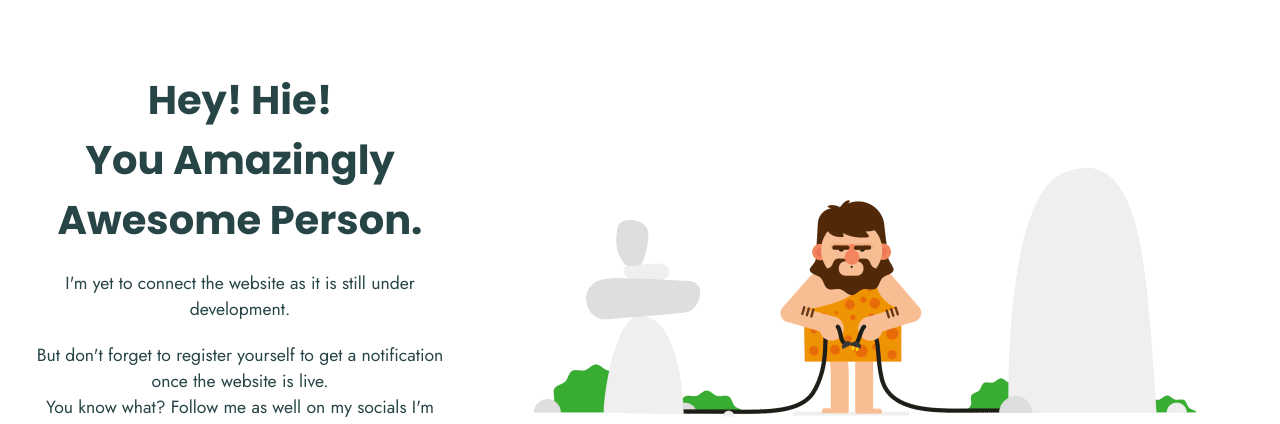
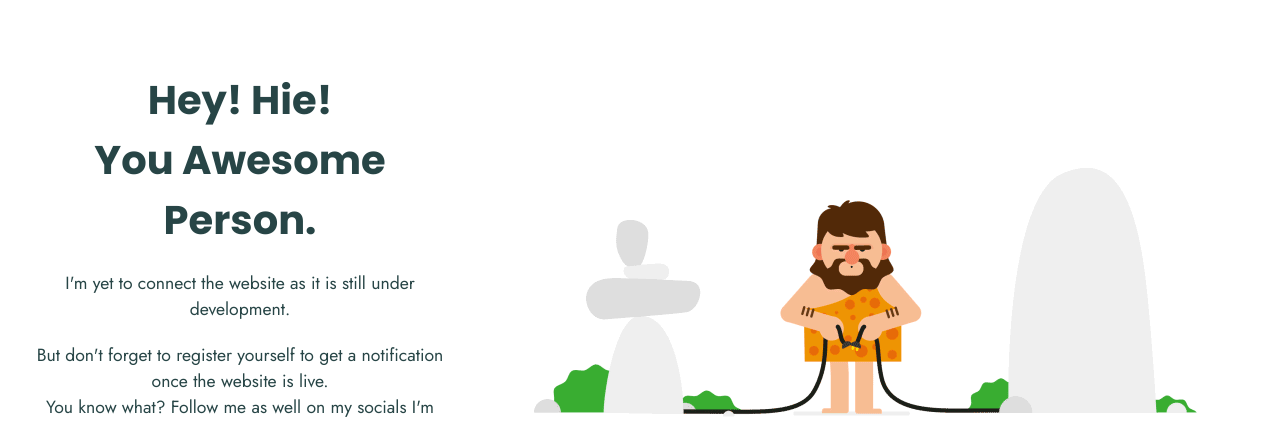
Before and after one commit to Varun-Bhabhra/ComingSoom, a plain HTML site: page index.html in a window 1280 px wide. Shown: the part 138-562 px from the top of the page. Drawn offline with Linux system fonts and the light colour scheme.

Commit message:
Initial commit

```diff
--- a/index.html
+++ b/index.html
@@ -20,7 +20,7 @@
       <img src="./logo.svg" alt="logo" class="logo">
       <article class="main">
         <div>
-          <h1 class="heading">Hey! Hie!<br /> You Amazingly Awesome Person.</h1>
+          <h1 class="heading">Hey! Hie!<br /> You Awesome Person.</h1>
           <p class="para">I'm yet to connect the website as it is still under development.</p>
           <p class="para">But don't forget to register yourself to get a notification
             once the website is
```
